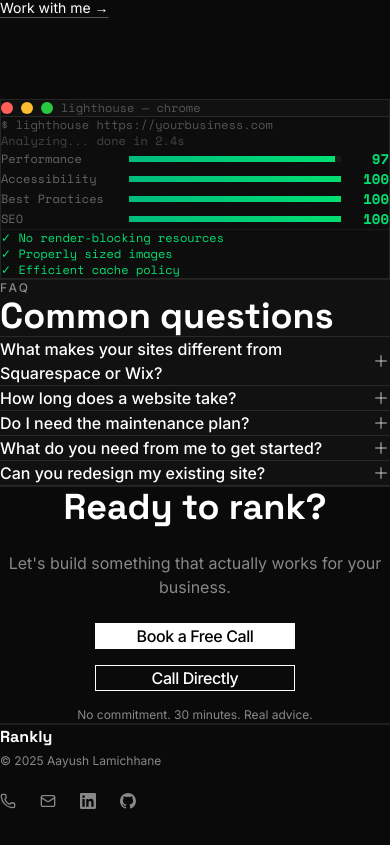
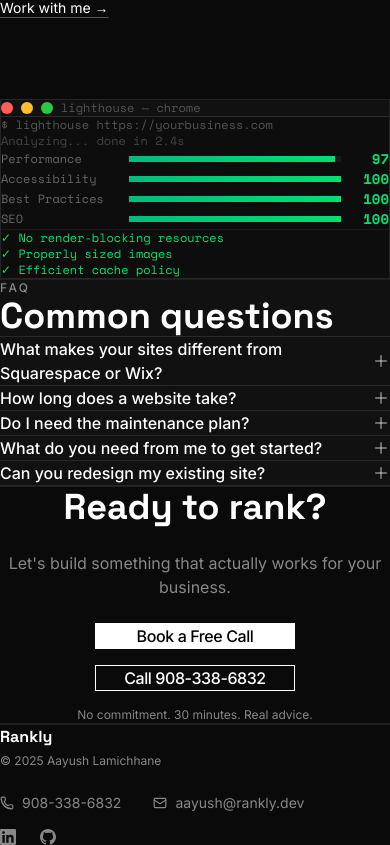
Before and after one commit to AayushLami/aayushPort, a Next.js app: page / in a window 390 px wide. Shown: the part 3984-4829 px from the top of the page. Before the commit the page ends 4793 px from the top, so only its background shows below. Built offline with nearby package versions, Linux system fonts and the light colour scheme.

Commit message:
feat: display phone number as readable text in CTA banner and footer

```diff
--- a/components/CTABanner.tsx
+++ b/components/CTABanner.tsx
@@ -56,7 +56,7 @@ export function CTABanner() {
               size="lg"
               className="min-w-[200px]"
             >
-              Call Directly
+              Call 908-338-6832
             </Button>
           </div>
           <p className="text-xs text-[#888888]">
--- a/components/Footer.tsx
+++ b/components/Footer.tsx
@@ -44,21 +44,24 @@ export function Footer() {
         </div>
 
         {/* Right */}
-        <div className="flex items-center gap-6">
+        <div className="flex flex-wrap items-center gap-x-8 gap-y-4">
           <a
             href="tel:9083386832"
-            className="text-[#888888] hover:text-white transition-colors"
+            className="text-sm text-[#888888] hover:text-white transition-colors flex items-center gap-2"
             aria-label="Call Aayush"
           >
-            <Phone size={16} />
+            <Phone size={14} />
+            <span>908-338-6832</span>
           </a>
           <a
             href="mailto:aayush@rankly.dev"
-            className="text-[#888888] hover:text-white transition-colors"
+            className="text-sm text-[#888888] hover:text-white transition-colors flex items-center gap-2"
             aria-label="Email Aayush"
           >
-            <Mail size={16} />
+            <Mail size={14} />
+            <span>aayush@rankly.dev</span>
           </a>
+          <div className="flex items-center gap-6">
             <a
               href="https://linkedin.com/in/aayushlamichhane"
               target="_blank"
@@ -79,6 +82,7 @@ export function Footer() {
             </a>
           </div>
         </div>
+      </div>
     </footer>
   );
 }
```
Lines whose indentation alone changed are shown as unchanged.
